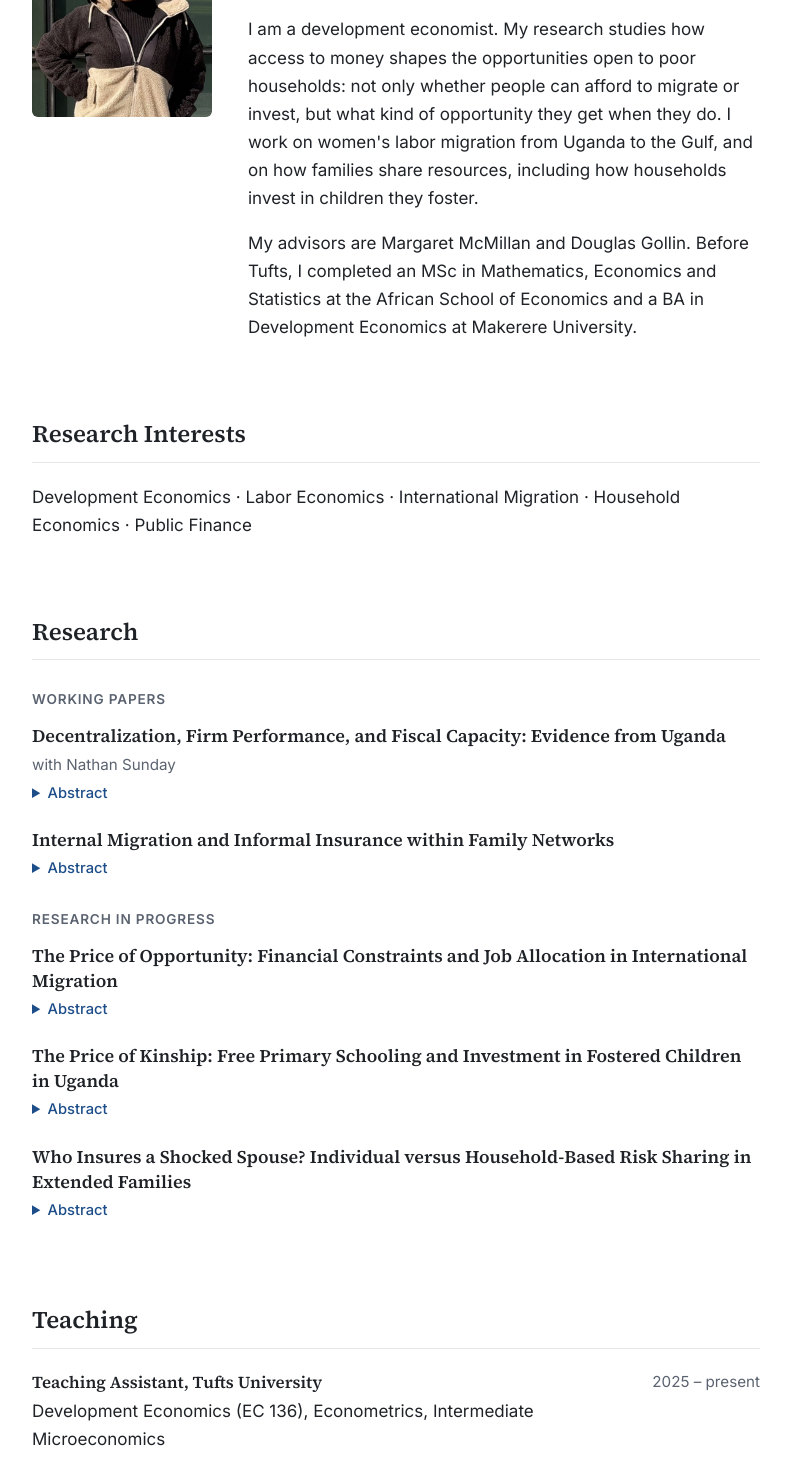
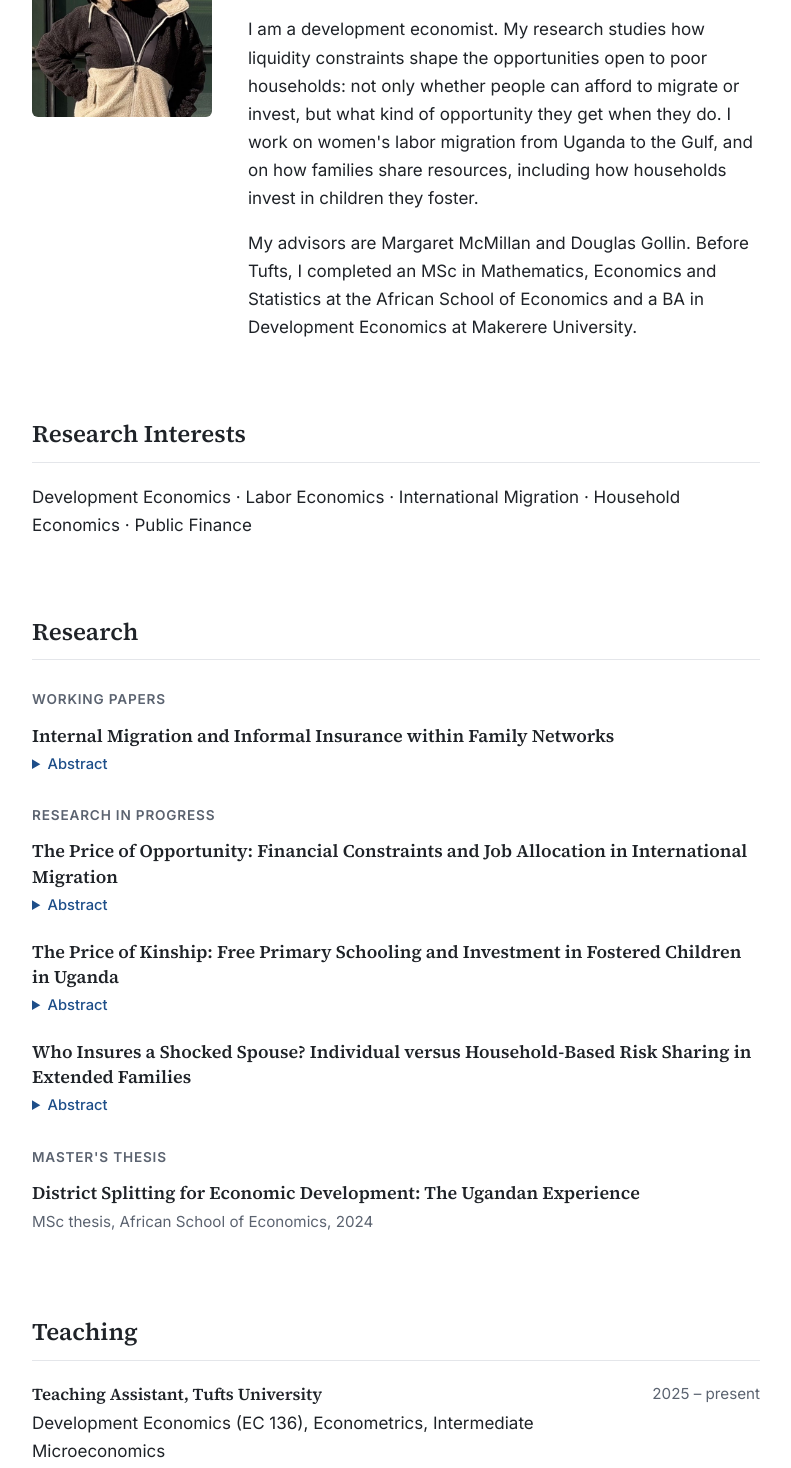
Before and after one commit to Jovitah-Namutebi/jovitah-namutebi.github.io, a plain HTML site: page index.html in a window 1280 px wide. Shown: the part 208-1676 px from the top of the page, without its empty margins (244-1035 px from the left). Drawn offline with Linux system fonts and the light colour scheme.

Commit message:
Liquidity constraints wording; replace district paper with MSc thesis title

```diff
--- a/index.html
+++ b/index.html
@@ -36,8 +36,8 @@
         <p class="role">PhD Student in Economics and Public Policy<br>Tufts University</p>
 
         <p>
-          I am a development economist. My research studies how access to money
-          shapes the opportunities open to poor households: not only whether people
+          I am a development economist. My research studies how liquidity constraints
+          shape the opportunities open to poor households: not only whether people
           can afford to migrate or invest, but what kind of opportunity they get when
           they do. I work on women's labor migration from Uganda to the Gulf, and on
           how families share resources, including how households invest in children
@@ -63,22 +63,6 @@
       <h2>Research</h2>
 
       <h3 class="group">Working Papers</h3>
-
-      <article class="paper">
-        <p class="title">Decentralization, Firm Performance, and Fiscal Capacity: Evidence from Uganda</p>
-        <p class="authors">with Nathan Sunday</p>
-        <details>
-          <summary>Abstract</summary>
-          <p>
-            Does creating new local governments help firms and strengthen the state's
-            capacity to tax? We study Uganda's 2015/16 wave of district creation using a
-            staggered difference-in-differences design and administrative tax records on
-            the universe of formal firms. District splitting raises firm revenues by 13%
-            and corporate income tax remittances by 23%, with gains concentrated in
-            districts that were split evenly.
-          </p>
-        </details>
-      </article>
 
       <article class="paper">
         <p class="title">Internal Migration and Informal Insurance within Family Networks</p>
@@ -145,6 +129,13 @@
           </p>
         </details>
       </article>
+
+      <h3 class="group">Master's Thesis</h3>
+
+      <article class="paper">
+        <p class="title">District Splitting for Economic Development: The Ugandan Experience</p>
+        <p class="authors">MSc thesis, African School of Economics, 2024</p>
+      </article>
     </section>
 
     <!-- ===================== TEACHING ===================== -->
```
Also changed, not shown: 1 other file.
